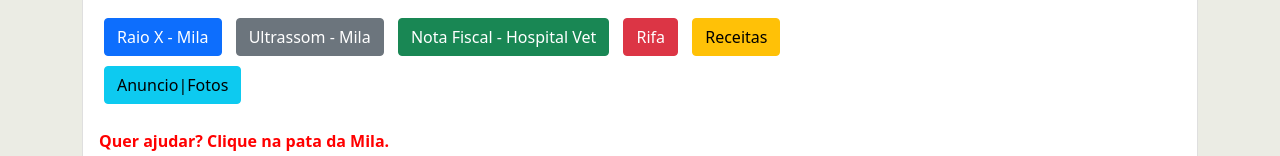
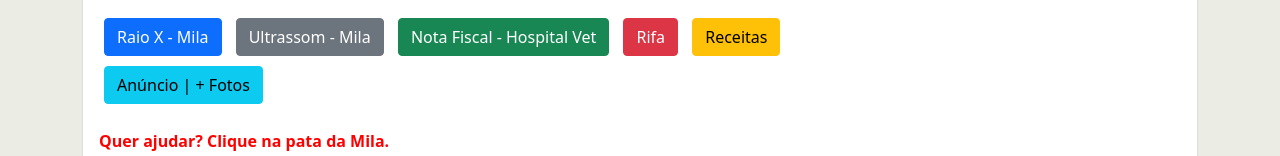
Before and after one commit to edersonOl/Save_Mila, a plain HTML site: page index.html in a window 1280 px wide. Shown: the part 516-672 px from the top of the page. Drawn offline with nearby package versions, Linux system fonts and the light colour scheme.

Commit message:
Ação Voluntária - Atualizando informações

```diff
--- a/index.html
+++ b/index.html
@@ -42,7 +42,7 @@
                         <a class="btn btn-success" href="./notaFiscal/598.pdf" target="_blank">Nota Fiscal - Hospital Vet</a>
                         <a class="btn btn-danger" href="./img/rifa_atualizacao_1.1.jpg" target="_blank">Rifa</a>
                         <a class="btn btn-warning" href="./receitas/receitas.pdf" target="_blank">Receitas</a>
-                        <a class="btn btn-info" href="./template/template.pdf" target="_blank">Anuncio|Fotos</a>
+                        <a class="btn btn-info" href="./template/template.pdf" target="_blank">Anúncio | + Fotos</a>
                         </div>
                     <div class="icon-modal">
                         <!-- trigger modal -->
```
